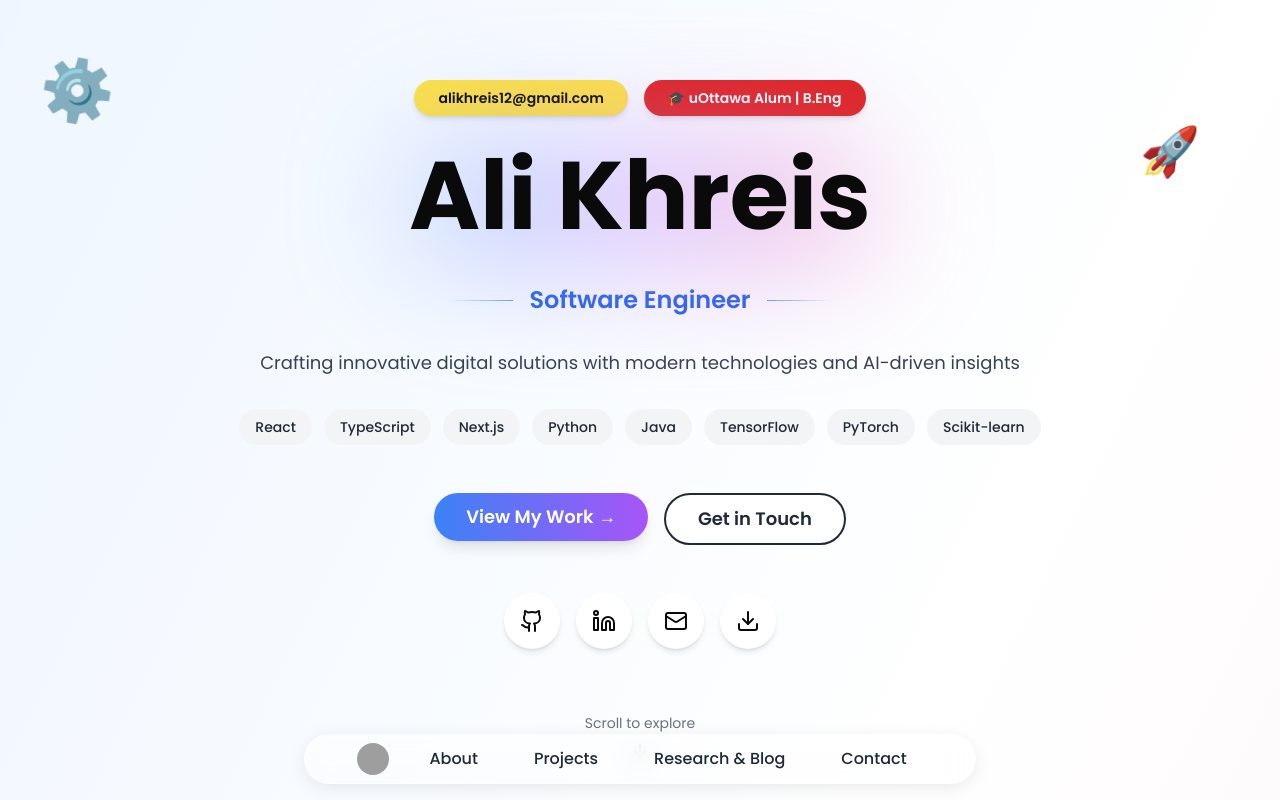
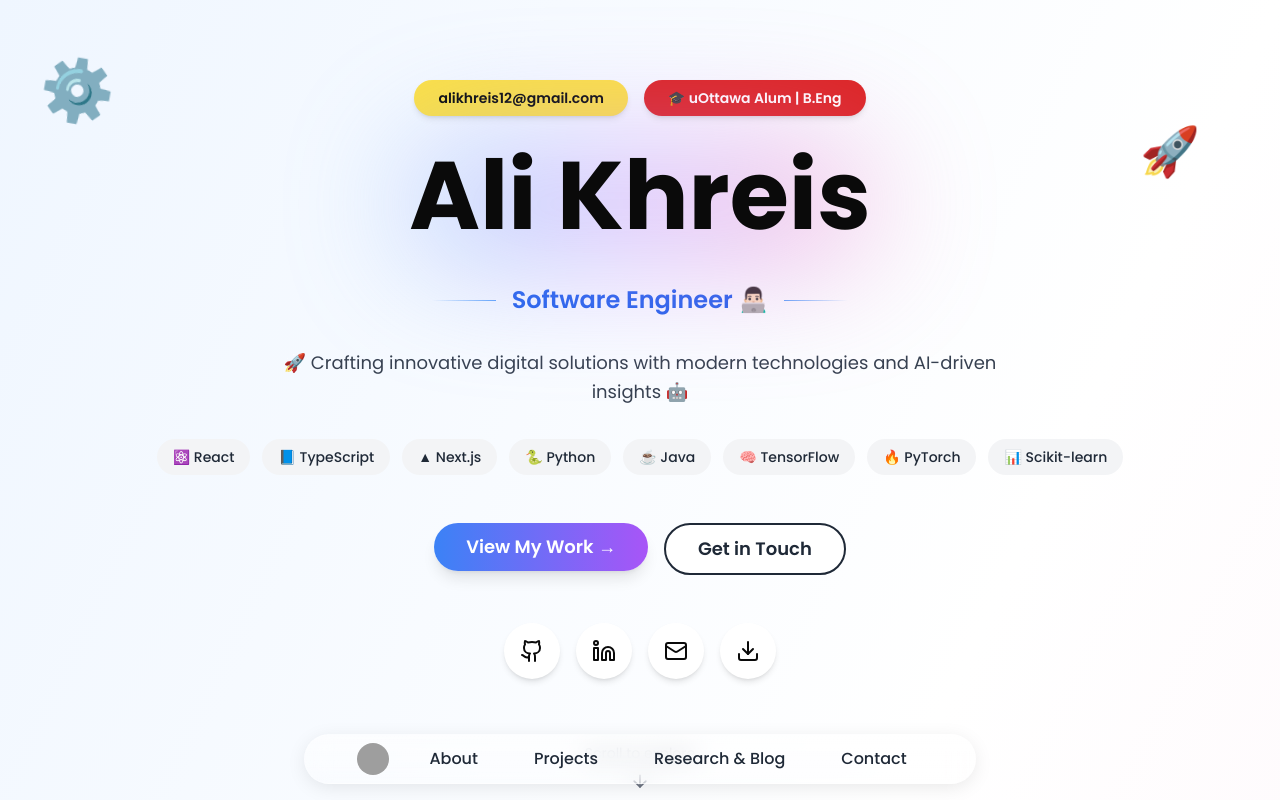
Before and after one commit to alikhreis7/AliKhreis-Portfolio, a Next.js app: page / in a window 1280 px wide. Shown: the top 800 px of the page. Built offline with nearby package versions, Linux system fonts and the light colour scheme; grey boxes are pictures that could not be loaded.

Commit message:
Add emojis to homepage, website links to projects, and update portfolio image

```diff
--- a/app/page.tsx
+++ b/app/page.tsx
@@ -126,7 +126,7 @@ export default function Portfolio() {
         >
           <div className="h-px w-16 bg-gradient-to-r from-transparent to-blue-400"></div>
           <p className="text-xl md:text-2xl text-blue-600 font-semibold">
-            Software Engineer
+            Software Engineer 👨🏻‍💻
           </p>
           <div className="h-px w-16 bg-gradient-to-l from-transparent to-blue-400"></div>
         </motion.div>
@@ -138,7 +138,7 @@ export default function Portfolio() {
           transition={{ delay: 0.5 }}
           className="text-gray-700 text-lg max-w-3xl mb-8 leading-relaxed"
         >
-          Crafting innovative digital solutions with modern technologies and AI-driven insights
+          🚀 Crafting innovative digital solutions with modern technologies and AI-driven insights 🤖
         </motion.p>
 
         {/* Tech Stack Pills */}
@@ -148,12 +148,21 @@ export default function Portfolio() {
           transition={{ delay: 0.7 }}
           className="flex flex-wrap gap-3 justify-center mb-12"
         >
-          {['React', 'TypeScript', 'Next.js', 'Python', 'Java', 'TensorFlow', 'PyTorch', 'Scikit-learn'].map((tech) => (
+          {[
+            { name: 'React', emoji: '⚛️' },
+            { name: 'TypeScript', emoji: '📘' },
+            { name: 'Next.js', emoji: '▲' },
+            { name: 'Python', emoji: '🐍' },
+            { name: 'Java', emoji: '☕' },
+            { name: 'TensorFlow', emoji: '🧠' },
+            { name: 'PyTorch', emoji: '🔥' },
+            { name: 'Scikit-learn', emoji: '📊' }
+          ].map((tech) => (
             <span
-              key={tech}
+              key={tech.name}
               className="px-4 py-2 bg-gray-100 rounded-full text-sm font-medium text-gray-800 hover:bg-gray-200 transition-colors"
             >
-              {tech}
+              {tech.emoji} {tech.name}
             </span>
           ))}
         </motion.div>
--- a/app/projects/projectsData.ts
+++ b/app/projects/projectsData.ts
@@ -23,6 +23,7 @@ export const projectsData: Record<string, Project> = {
     client: "Capstone Engineering Project",
     image: "/project1.jpg",
     githubUrl: "https://github.com/rabi3daoudd/SyllabusSync",
+    websiteUrl: "https://ssync.ca",
     features: [
       "AI-Powered Scheduling",
       "Google Calendar Integration",
@@ -87,9 +88,9 @@ export const projectsData: Record<string, Project> = {
     longDescription: "Developed as part of the Analysis & Design of User Interfaces course (SEG3125), this salon website project focused on creating an intuitive user interface for service booking and business information access. The development process included creating initial prototypes, gathering user feedback, and implementing a high-fidelity version with improved human-machine interaction. The website allows users to easily book specific services with their preferred experts at convenient times, while also providing essential business information such as location, operating hours, and service pricing."
   },
   portfolio: {
-    title: "Personal Portfolio",
+    title: "Personal Portfolio 💼",
     category: "Frontend Development",
-    description: "A modern, responsive portfolio website showcasing professional work and skills with an emphasis on user experience and clean design.",
+    description: "👨‍💻 A modern, responsive portfolio website showcasing professional work and skills with an emphasis on user experience and clean design.",
     releaseDate: "January 2025",
     location: "Ottawa, ON",
     client: "Personal Brand",
```
Also changed, not shown: public/portfoliopic.jpg, public/project1.jpg.
